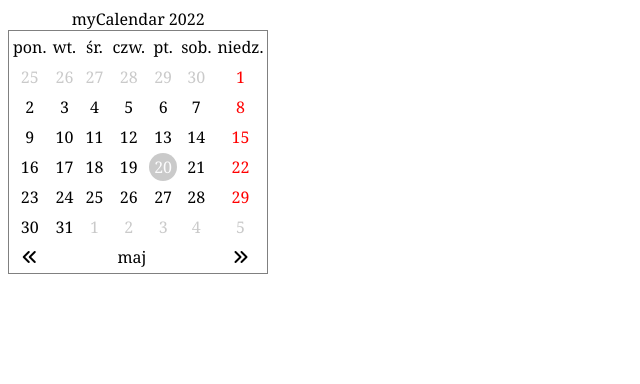
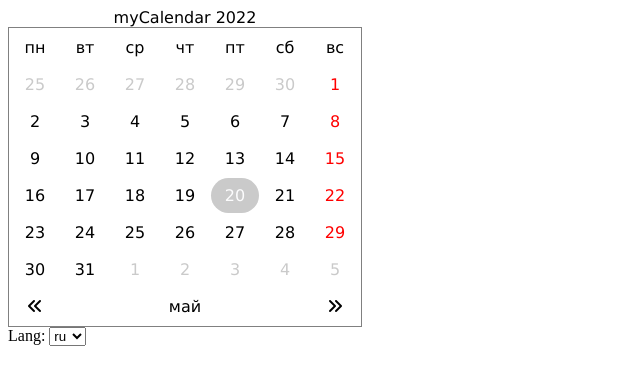
Before and after one commit to pecherczyk/calendar, a website built with webpack: page src/template/index.html in a window 1280 px wide. Shown: the whole page, without its empty margins (0-640 px from the left). Built offline with nearby package versions, Linux system fonts and the light colour scheme.

Commit message:
Working calendar with language change

```diff
--- a/src/calendarDOM.js
+++ b/src/calendarDOM.js
@@ -6,7 +6,9 @@ const calendarDOM = {
   month: document.querySelector('td.calendar__month'),
   prevButton: document.querySelector('td.button__left'),
   nextButton: document.querySelector('td.button__right'),
-  now: new Date()
+  now: new Date(),
+  form: document.querySelector('form'),
+  dzik: document.getElementById('dzik')
 }
 
 export default calendarDOM
--- a/src/calendarEvents.js
+++ b/src/calendarEvents.js
@@ -42,9 +42,3 @@ calendarElements.nextButton.addEventListener('click', function () {
   colorTable()
   console.log(register)
 })
-
-const dupa = calendarElements.nextButton.addEventListener('dblclick', function () {
-  console.log('sssss')
-})
-
-export default dupa
--- a/src/css/style.css
+++ b/src/css/style.css
@@ -1,12 +1,14 @@
+
 table.calendar {
-    font-family:Georgia, 'Times New Roman', Times, serif;
+    font-family: Verdana, Geneva, Tahoma, sans-serif;
     border: 1px solid gray;
 }
+
 table.calendar td {
     /* border: 1px solid black; */
-    width: 24px;
-    height: 24px;
-    padding: 2px;
+    min-width: 32px;
+    min-height: 48px;
+    padding: 8px;
     text-align: center;
 }
 
--- a/src/index.js
+++ b/src/index.js
@@ -8,14 +8,16 @@ import calendarElements from './calendarDOM'
 import { prevButtonHandler, nextButtonHandeler, logRegister } from './calendarEventsHandlers'
 
 // Set captions values
-calendarElements.caption.innerHTML = 'myCalendar ' + register.year
-calendarElements.headerCells.forEach((el, index) => {
-  el.innerHTML = dayOfWeekArray(settings.locale)[index]
-})
+const setCaption = function () {
+  calendarElements.caption.innerHTML = 'myCalendar ' + register.year
+  calendarElements.headerCells.forEach((el, index) => {
+    el.innerHTML = dayOfWeekArray(settings.locale)[index]
+  })
+  calendarElements.month.innerHTML = monthsNamesArray(settings.locale)[register.month - 1]
+}
 
-calendarElements.month.innerHTML = monthsNamesArray(settings.locale)[register.month - 1]
-
-console.log(register)
+setCaption()
+// console.log(register)
 
 calendarPrintDates(register.month, register.year)
 
@@ -25,80 +27,11 @@ calendarElements.prevButton.addEventListener('click', logRegister)
 calendarElements.nextButton.addEventListener('click', nextButtonHandeler)
 calendarElements.nextButton.addEventListener('click', logRegister)
 
-// function colorTable () {
-//   const previousDays = document.querySelectorAll("[data-current='notcurrent']")
-//   previousDays.forEach(function (el, index) {
-//     el.style.color = 'gray'
-//   })
+const selectOption = document.forms.langform.elements.lang
 
-//   const currentDays = document.querySelectorAll("[data-current='current']")
-//   currentDays.forEach(el => {
-//     el.style.color = 'black'
-//   })
-
-//   const sunday = document.querySelectorAll("[data-dayofweek='0']")
-//   sunday.forEach(el => {
-//     if (el.getAttribute('data-current') === 'current') {
-//       el.style.color = 'red'
-//     }
-//   })
-// }
-
-// function markNow (color) {
-//   console.log('-------NOW-------')
-//   console.log(parseInt(now.getDate()))
-//   console.log(parseInt(now.getMonth() + 1))
-//   console.log(now.getFullYear())
-
-//   /*
-//   * Get Date from current table (view)
-//   */
-
-//   console.log('---------GETy----z bieżącego widoku')
-//   const year = document.querySelector('[data-year]')
-//   console.log(parseInt(year.getAttribute('data-year')))
-//   const month = document.querySelector('td.calendar__month[data-month]')
-//   console.log(month.getAttribute('data-month'))
-//   const day = document.querySelector('td[data-day]')
-//   console.log(day.getAttribute('data-day'))
-// }
-
-// calendarElements.prevButton.addEventListener('click', function () {
-//   register.clickedPrev()
-//   /*
-//   * Get month number from html table
-//   */
-//   const calendarDate = document.querySelector('td.calendar__month')
-//   let month = calendarDate.getAttribute('data-month')
-//   let year = calendarDate.getAttribute('data-year')
-
-//   if (parseInt(month) === 1) {
-//     month = 12
-//     year = year - 1
-//   } else {
-//     month = month - 1
-//   }
-//   fillTable(month, year)
-//   colorTable()
-//   console.log(register)
-// })
-
-// calendarElements.nextButton.addEventListener('click', function () {
-//   register.clickedNext()
-//   /*
-//   * Get month number from html table
-//   */
-//   const calendarDate = document.querySelector('td.calendar__month')
-//   let month = calendarDate.getAttribute('data-month')
-//   let year = calendarDate.getAttribute('data-year')
-
-//   if (parseInt(month) === 12) {
-//     year = parseInt(year) + 1
-//     month = 1
-//   } else {
-//     month = parseInt(month) + 1
-//   }
-//   fillTable(month, year)
-//   colorTable()
-//   console.log(register)
-// })
+selectOption.addEventListener('change', () => {
+  settings.locale = document.forms.langform.elements.lang.value
+  setCaption()
+  calendarPrintDates(register.month, register.year)
+  console.log(document.forms.langform.elements.lang.value)
+})
--- a/src/settings.js
+++ b/src/settings.js
@@ -1,5 +1,5 @@
 const settings = {
-  locale: 'pl'
+  locale: 'ru'
 }
 
 export default settings
--- a/src/template/index.html
+++ b/src/template/index.html
@@ -77,6 +77,14 @@
         <td class="button__right"><i class="fa-solid fa-angles-right"></i></td>
       </tr>
     </table>
+    <form name="langform">
+      <label for="lang">Lang:</label>
+      <select name="lang" id="lang">
+        <option value="ru">ru</option>
+        <option value="de">de</option>
+        <option value="pl">pl</option>
+      </select>
+    </form>
   </div>
 </body>
 </html>
```
